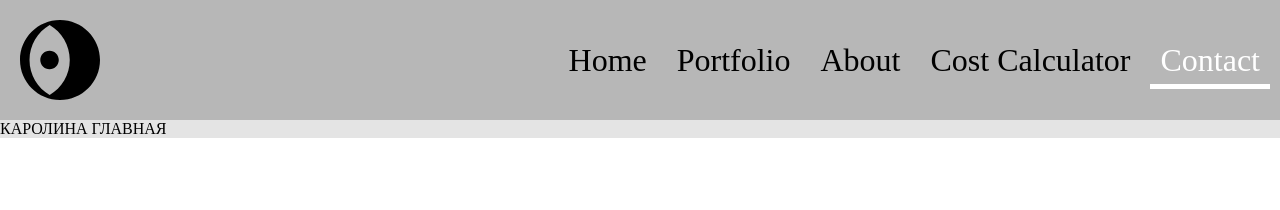
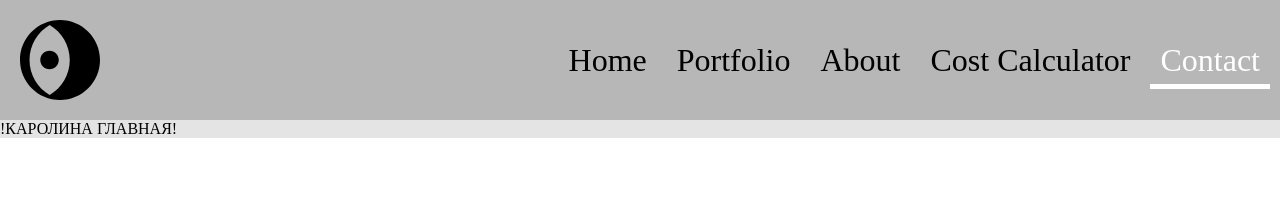
Before and after one commit to DvMan1/designe-furniture-site, a React (Vite) app: page /contact in a window 1280 px wide. Shown: the top 210 px of the page. Built offline with nearby package versions, Linux system fonts and the light colour scheme.

Commit message:
Update Pages.jsx

```diff
--- a/src/components/Pages/Pages.jsx
+++ b/src/components/Pages/Pages.jsx
@@ -13,7 +13,7 @@ const Pages = () => {
     <>
       <NavigationBar />
       <div className={styles.page_box}>
-        КАРОЛИНА ГЛАВНАЯ
+        !КАРОЛИНА ГЛАВНАЯ!
         <Routes>
           <Route path="/" element={<Home />} />
           <Route path="/portfolio"element={<Portfolio/>}/>
```
